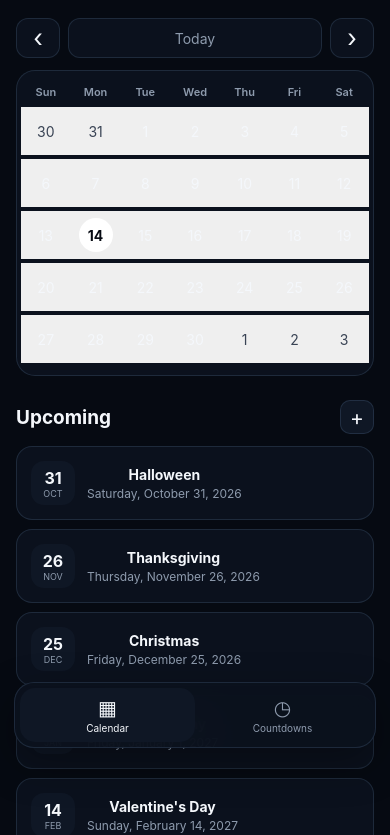
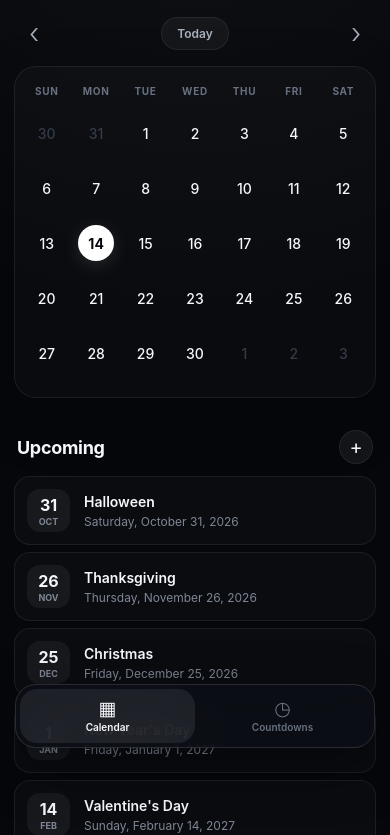
Before and after one commit to Moon21120/dark-calender, a website: page public/index.html in a window 390 px wide. Shown: the part 82-917 px from the top of the page. Drawn offline with Linux system fonts and the light colour scheme.

Commit message:
Update style.css

```diff
--- a/public/style.css
+++ b/public/style.css
@@ -1,13 +1,22 @@
 :root {
-  --bg: #060a12;
-  --panel: #0b111d;
-  --panel-2: #0f1725;
-  --border: rgba(107, 139, 181, 0.2);
-  --text: #f4f7fb;
-  --muted: #8e9bad;
-  --blue: #6f9fe8;
-  --green: #72d9a0;
-  --danger: #e87878;
+  --bg: #05070b;
+  --surface: #0b0e14;
+  --surface-light: #11151d;
+  --surface-hover: #171c25;
+  --border: rgba(255, 255, 255, 0.07);
+  --border-strong: rgba(255, 255, 255, 0.12);
+
+  --text: #f5f7fa;
+  --muted: #7f8795;
+  --muted-light: #a7afbd;
+
+  --accent: #ffffff;
+  --accent-text: #05070b;
+
+  --event: #7ea7ff;
+  --holiday: #8ee6b5;
+
+  --radius: 18px;
 }
 
 * {
@@ -15,127 +24,215 @@
   -webkit-tap-highlight-color: transparent;
 }
 
-html,
+html {
+  background: var(--bg);
+}
+
 body {
   margin: 0;
-  padding: 0;
-  min-height: 100%;
-  background: var(--bg);
+  min-height: 100vh;
+  background:
+    radial-gradient(
+      circle at 50% -10%,
+      rgba(255, 255, 255, 0.045),
+      transparent 38%
+    ),
+    var(--bg);
+
   color: var(--text);
+
   font-family:
     -apple-system,
     BlinkMacSystemFont,
     "SF Pro Display",
+    "SF Pro Text",
     "Segoe UI",
     sans-serif;
-}
 
-body {
-  min-height: 100vh;
   overflow-x: hidden;
 }
 
 button {
   border: 0;
+  outline: none;
   color: inherit;
   font: inherit;
   cursor: pointer;
 }
 
+/* =========================================================
+   APP
+========================================================= */
+
 #app {
   width: 100%;
-  max-width: 700px;
+  max-width: 760px;
   min-height: 100vh;
-  margin: 0 auto;
-  padding-bottom: 90px;
+
+  margin: auto;
+
+  padding:
+    env(safe-area-inset-top)
+    18px
+    calc(105px + env(safe-area-inset-bottom));
 }
 
-/* Top */
+/* =========================================================
+   HEADER
+========================================================= */
 
 .topbar {
   display: flex;
   align-items: center;
   justify-content: space-between;
-  padding: 28px 20px 12px;
+
+  padding: 26px 4px 22px;
 }
 
 .topbar h1 {
   margin: 0;
-  font-size: 28px;
-  font-weight: 700;
-  letter-spacing: -0.7px;
+
+  font-size: 30px;
+  font-weight: 650;
+
+  letter-spacing: -1.1px;
+  line-height: 1.05;
 }
 
 .topbar p {
-  margin: 5px 0 0;
+  margin: 7px 0 0;
+
   color: var(--muted);
-  font-size: 14px;
+
+  font-size: 13px;
+  font-weight: 500;
 }
 
 .icon-button {
   width: 42px;
   height: 42px;
+
+  display: flex;
+  align-items: center;
+  justify-content: center;
+
   border-radius: 50%;
-  background: var(--panel);
+
+  background: rgba(255, 255, 255, 0.045);
+
   border: 1px solid var(--border);
-  font-size: 19px;
-  transition: 0.2s ease;
+
+  color: var(--muted-light);
+
+  font-size: 17px;
+
+  transition:
+    background 0.18s ease,
+    transform 0.18s ease;
+}
+
+.icon-button:hover {
+  background: rgba(255, 255, 255, 0.08);
 }
 
 .icon-button:active {
-  transform: scale(0.92);
+  transform: scale(0.9);
 }
 
-/* Screens */
+/* =========================================================
+   SCREENS
+========================================================= */
 
 .screen {
   display: none;
-  padding: 8px 16px 20px;
 }
 
 .screen.active {
   display: block;
 }
 
-/* Calendar navigation */
+/* =========================================================
+   MONTH CONTROLS
+========================================================= */
 
 .calendar-navigation {
-  display: grid;
-  grid-template-columns: 44px 1fr 44px;
+  display: flex;
   align-items: center;
-  gap: 8px;
-  margin-bottom: 12px;
-}
+  justify-content: space-between;
 
-.nav-button,
-.today-button {
-  height: 40px;
-  border-radius: 12px;
-  background: var(--panel);
-  border: 1px solid var(--border);
+  margin-bottom: 13px;
 }
 
 .nav-button {
-  font-size: 25px;
+  width: 40px;
+  height: 40px;
+
+  display: flex;
+  align-items: center;
+  justify-content: center;
+
+  border-radius: 50%;
+
+  background: transparent;
+
+  color: var(--muted-light);
+
+  font-size: 28px;
+  font-weight: 300;
+
+  transition:
+    background 0.18s ease,
+    color 0.18s ease,
+    transform 0.18s ease;
+}
+
+.nav-button:hover {
+  background: rgba(255, 255, 255, 0.05);
+  color: var(--text);
+}
+
+.nav-button:active {
+  transform: scale(0.88);
 }
 
 .today-button {
-  color: var(--muted);
-  font-size: 14px;
+  padding: 8px 15px;
+
+  border-radius: 999px;
+
+  background: rgba(255, 255, 255, 0.045);
+
+  border: 1px solid var(--border);
+
+  color: var(--muted-light);
+
+  font-size: 12px;
+  font-weight: 600;
+
+  transition: 0.18s ease;
 }
 
-.nav-button:active,
-.today-button:active {
-  transform: scale(0.97);
+.today-button:hover {
+  background: rgba(255, 255, 255, 0.08);
+  color: var(--text);
 }
 
-/* Calendar */
+/* =========================================================
+   CALENDAR
+========================================================= */
 
 .calendar {
-  background: var(--panel);
+  padding: 5px 2px 9px;
+
+  background: rgba(255, 255, 255, 0.018);
+
   border: 1px solid var(--border);
-  border-radius: 22px;
-  padding: 14px 8px 12px;
+
+  border-radius: 25px;
+
+  box-shadow:
+    0 20px 60px rgba(0, 0, 0, 0.2);
+
   overflow: hidden;
 }
 
@@ -146,139 +243,232 @@ button {
 }
 
 .weekdays {
-  margin-bottom: 8px;
+  padding: 13px 5px 7px;
 }
 
 .weekdays span {
   text-align: center;
-  color: var(--muted);
-  font-size: 11px;
-  font-weight: 600;
+
+  color: #687180;
+
+  font-size: 10px;
+  font-weight: 650;
+
+  letter-spacing: 0.7px;
+  text-transform: uppercase;
 }
 
 .calendar-grid {
-  row-gap: 4px;
+  row-gap: 1px;
+  padding: 2px 5px 8px;
 }
 
 .day {
   position: relative;
-  min-height: 52px;
+
+  min-height: 58px;
+
   display: flex;
   align-items: center;
   justify-content: center;
-  user-select: none;
+
+  background: transparent;
+
+  color: var(--text);
+
+  border-radius: 14px;
+
+  transition:
+    background 0.15s ease,
+    transform 0.15s ease;
+}
+
+.day:hover {
+  background: rgba(255, 255, 255, 0.035);
+}
+
+.day:active {
+  transform: scale(0.94);
 }
 
 .day-number {
-  width: 36px;
-  height: 36px;
+  width: 38px;
+  height: 38px;
+
   display: flex;
   align-items: center;
   justify-content: center;
+
   border-radius: 50%;
-  font-size: 14px;
+
   position: relative;
   z-index: 2;
+
+  font-size: 14px;
+  font-weight: 500;
+}
+
+.day.other-month {
+  color: #343b47;
 }
 
 .day.today .day-number {
-  background: white;
-  color: #060a12;
+  background: #ffffff;
+
+  color: #05070b;
+
   font-weight: 700;
+
+  box-shadow:
+    0 4px 18px rgba(255, 255, 255, 0.12);
 }
 
-.day.other-month {
-  color: #394354;
-}
+/* Event indicator */
 
 .day.has-event::after {
   content: "";
+
   position: absolute;
-  bottom: 5px;
-  width: 5px;
-  height: 5px;
+
+  bottom: 7px;
+
+  width: 4px;
+  height: 4px;
+
   border-radius: 50%;
-  background: var(--blue);
+
+  background: var(--event);
 }
 
+/* Holiday indicator */
+
 .day.holiday::after {
-  background: var(--green);
+  background: var(--holiday);
 }
 
-/* Upcoming */
+/* =========================================================
+   UPCOMING
+========================================================= */
 
 .upcoming {
-  margin-top: 24px;
+  margin-top: 32px;
 }
 
-.section-header,
-.screen-heading {
+.section-header {
   display: flex;
   align-items: center;
   justify-content: space-between;
+
+  padding: 0 3px;
 }
 
-.section-header h2,
-.screen-heading h2 {
+.section-header h2 {
   margin: 0;
-  font-size: 19px;
-}
 
-.small-add,
-.add-button {
-  background: var(--panel-2);
-  border: 1px solid var(--border);
-  color: var(--text);
+  font-size: 18px;
+  font-weight: 650;
+
+  letter-spacing: -0.3px;
 }
 
 .small-add {
   width: 34px;
   height: 34px;
-  border-radius: 10px;
-  font-size: 21px;
+
+  display: flex;
+  align-items: center;
+  justify-content: center;
+
+  border-radius: 50%;
+
+  background: rgba(255, 255, 255, 0.06);
+
+  border: 1px solid var(--border);
+
+  color: var(--text);
+
+  font-size: 20px;
+
+  transition: 0.18s ease;
 }
 
-.event-list,
-.countdown-list {
+.small-add:hover {
+  background: rgba(255, 255, 255, 0.1);
+}
+
+.small-add:active {
+  transform: scale(0.88);
+}
+
+.event-list {
   display: flex;
   flex-direction: column;
-  gap: 9px;
+
+  gap: 7px;
+
   margin-top: 12px;
 }
 
-.event-card,
-.countdown-card {
-  background: var(--panel);
+.event-card {
+  width: 100%;
+
+  display: flex;
+  align-items: center;
+
+  gap: 14px;
+
+  padding: 12px;
+
+  text-align: left;
+
+  background: rgba(255, 255, 255, 0.025);
+
   border: 1px solid var(--border);
+
   border-radius: 16px;
-  padding: 14px;
+
+  transition:
+    background 0.18s ease,
+    transform 0.18s ease;
 }
 
-.event-card {
-  display: flex;
-  align-items: center;
-  gap: 12px;
+.event-card:hover {
+  background: rgba(255, 255, 255, 0.05);
+}
+
+.event-card:active {
+  transform: scale(0.985);
 }
 
 .event-date {
-  width: 44px;
-  height: 44px;
-  border-radius: 13px;
-  background: var(--panel-2);
+  width: 43px;
+  height: 43px;
+
+  flex-shrink: 0;
+
   display: flex;
   flex-direction: column;
   align-items: center;
   justify-content: center;
-  flex-shrink: 0;
+
+  border-radius: 13px;
+
+  background: rgba(255, 255, 255, 0.055);
 }
 
 .event-date strong {
   font-size: 16px;
+  font-weight: 650;
 }
 
 .event-date span {
+  margin-top: 1px;
+
+  color: var(--muted);
+
   font-size: 9px;
-  color: var(--muted);
+  font-weight: 650;
+
   text-transform: uppercase;
 }
 
@@ -288,127 +478,303 @@ button {
 
 .event-info strong {
   display: block;
+
+  overflow: hidden;
+
   font-size: 14px;
+  font-weight: 600;
+
+  text-overflow: ellipsis;
+  white-space: nowrap;
 }
 
 .event-info span {
   display: block;
-  margin-top: 3px;
+
+  margin-top: 4px;
+
   color: var(--muted);
+
   font-size: 12px;
 }
 
-/* Countdowns */
+/* =========================================================
+   COUNTDOWN SCREEN
+========================================================= */
 
 .screen-heading {
-  margin-bottom: 18px;
+  display: flex;
+  align-items: flex-start;
+  justify-content: space-between;
+
+  padding: 10px 3px 21px;
+}
+
+.screen-heading h2 {
+  margin: 0;
+
+  font-size: 30px;
+  font-weight: 650;
+
+  letter-spacing: -1px;
 }
 
 .screen-heading p {
-  margin: 5px 0 0;
+  margin: 7px 0 0;
+
   color: var(--muted);
+
   font-size: 13px;
 }
 
 .add-button {
-  width: 42px;
-  height: 42px;
-  border-radius: 13px;
+  width: 44px;
+  height: 44px;
+
+  display: flex;
+  align-items: center;
+  justify-content: center;
+
+  border-radius: 50%;
+
+  background: #ffffff;
+
+  color: #05070b;
+
   font-size: 25px;
+  font-weight: 400;
+
+  box-shadow:
+    0 7px 25px rgba(255, 255, 255, 0.1);
+
+  transition:
+    transform 0.18s ease,
+    box-shadow 0.18s ease;
+}
+
+.add-button:hover {
+  box-shadow:
+    0 9px 32px rgba(255, 255, 255, 0.17);
+}
+
+.add-button:active {
+  transform: scale(0.88);
+}
+
+.countdown-list {
+  display: grid;
+
+  grid-template-columns: 1fr 1fr;
+
+  gap: 10px;
 }
 
 .countdown-card {
-  position: relative;
+  min-height: 165px;
+
+  padding: 18px;
+
+  background:
+    linear-gradient(
+      145deg,
+      rgba(255, 255, 255, 0.045),
+      rgba(255, 255, 255, 0.018)
+    );
+
+  border: 1px solid var(--border);
+
+  border-radius: 20px;
+
+  cursor: pointer;
+
+  transition:
+    transform 0.18s ease,
+    background 0.18s ease;
+}
+
+.countdown-card:hover {
+  background:
+    linear-gradient(
+      145deg,
+      rgba(255, 255, 255, 0.065),
+      rgba(255, 255, 255, 0.025)
+    );
+}
+
+.countdown-card:active {
+  transform: scale(0.98);
 }
 
 .countdown-card h3 {
   margin: 0;
-  font-size: 16px;
+
+  overflow: hidden;
+
+  font-size: 14px;
+  font-weight: 600;
+
+  text-overflow: ellipsis;
+  white-space: nowrap;
 }
 
 .countdown-number {
-  margin-top: 8px;
-  font-size: 32px;
+  margin-top: 19px;
+
+  font-size: 37px;
   font-weight: 700;
-  letter-spacing: -1px;
+
+  letter-spacing: -1.5px;
+
+  line-height: 1;
 }
 
 .countdown-label {
+  margin-top: 3px;
+
   color: var(--muted);
-  font-size: 12px;
+
+  font-size: 11px;
 }
 
 .countdown-date {
-  margin-top: 8px;
-  color: var(--muted);
-  font-size: 12px;
+  margin-top: 16px;
+
+  color: var(--muted-light);
+
+  font-size: 11px;
 }
 
-/* Bottom navigation */
+/* =========================================================
+   BOTTOM NAVIGATION
+========================================================= */
 
 .bottom-nav {
   position: fixed;
+
   z-index: 50;
-  bottom: 14px;
+
   left: 50%;
+  bottom: calc(14px + env(safe-area-inset-bottom));
+
   transform: translateX(-50%);
-  width: calc(100% - 28px);
-  max-width: 500px;
-  height: 66px;
+
+  width: calc(100% - 30px);
+  max-width: 480px;
+
+  height: 64px;
+
   display: grid;
   grid-template-columns: 1fr 1fr;
-  padding: 5px;
-  background: rgba(11, 17, 29, 0.94);
-  backdrop-filter: blur(18px);
-  border: 1px solid var(--border);
-  border-radius: 20px;
-  box-shadow: 0 15px 40px rgba(0, 0, 0, 0.35);
+
+  padding: 4px;
+
+  background: rgba(12, 15, 21, 0.86);
+
+  backdrop-filter: blur(25px);
+  -webkit-backdrop-filter: blur(25px);
+
+  border: 1px solid var(--border-strong);
+
+  border-radius: 21px;
+
+  box-shadow:
+    0 18px 55px rgba(0, 0, 0, 0.45);
 }
 
 .nav-tab {
-  background: transparent;
-  border-radius: 15px;
-  color: var(--muted);
   display: flex;
   flex-direction: column;
   align-items: center;
   justify-content: center;
-  gap: 2px;
+
+  gap: 3px;
+
+  background: transparent;
+
+  color: #687180;
+
+  border-radius: 17px;
+
+  transition:
+    background 0.2s ease,
+    color 0.2s ease;
 }
 
 .nav-tab span {
-  font-size: 20px;
+  font-size: 19px;
+  line-height: 1;
 }
 
 .nav-tab label {
   font-size: 10px;
+  font-weight: 600;
 }
 
 .nav-tab.active {
-  background: var(--panel-2);
+  background: rgba(255, 255, 255, 0.08);
+
   color: var(--text);
 }
 
-/* Empty states */
+/* =========================================================
+   EMPTY STATE
+========================================================= */
 
 .empty-state {
-  padding: 25px 15px;
+  padding: 35px 15px;
+
   text-align: center;
+
   color: var(--muted);
+
   font-size: 13px;
+  line-height: 1.6;
 }
 
-/* Mobile */
+/* =========================================================
+   RESPONSIVE
+========================================================= */
 
-@media (max-width: 420px) {
+@media (max-width: 520px) {
+  #app {
+    padding-left: 14px;
+    padding-right: 14px;
+  }
+
+  .topbar {
+    padding-top: 22px;
+  }
+
   .topbar h1 {
-    font-size: 25px;
+    font-size: 27px;
   }
 
   .calendar {
-    border-radius: 19px;
-    padding-left: 4px;
-    padding-right: 4px;
+    border-radius: 22px;
+  }
+
+  .day {
+    min-height: 54px;
+  }
+
+  .day-number {
+    width: 36px;
+    height: 36px;
+  }
+
+  .countdown-list {
+    grid-template-columns: 1fr;
+  }
+
+  .countdown-card {
+    min-height: 150px;
+  }
+}
+
+@media (max-width: 360px) {
+  #app {
+    padding-left: 10px;
+    padding-right: 10px;
   }
 
   .day {
@@ -416,19 +782,51 @@ button {
   }
 
   .day-number {
-    width: 34px;
-    height: 34px;
+    width: 33px;
+    height: 33px;
+
+    font-size: 13px;
+  }
+
+  .weekdays span {
+    font-size: 9px;
   }
 }
 
-/* Desktop */
+/* =========================================================
+   DESKTOP
+========================================================= */
 
-@media (min-width: 701px) {
+@media (min-width: 761px) {
   #app {
     padding-top: 20px;
   }
 
-  .bottom-nav {
-    bottom: 24px;
+  .calendar {
+    padding-left: 8px;
+    padding-right: 8px;
+  }
+
+  .day {
+    min-height: 70px;
+  }
+
+  .day-number {
+    width: 42px;
+    height: 42px;
   }
 }
+
+/* =========================================================
+   REDUCED MOTION
+========================================================= */
+
+@media (prefers-reduced-motion: reduce) {
+  *,
+  *::before,
+  *::after {
+    scroll-behavior: auto !important;
+    transition: none !important;
+    animation: none !important;
+  }
+}
```
